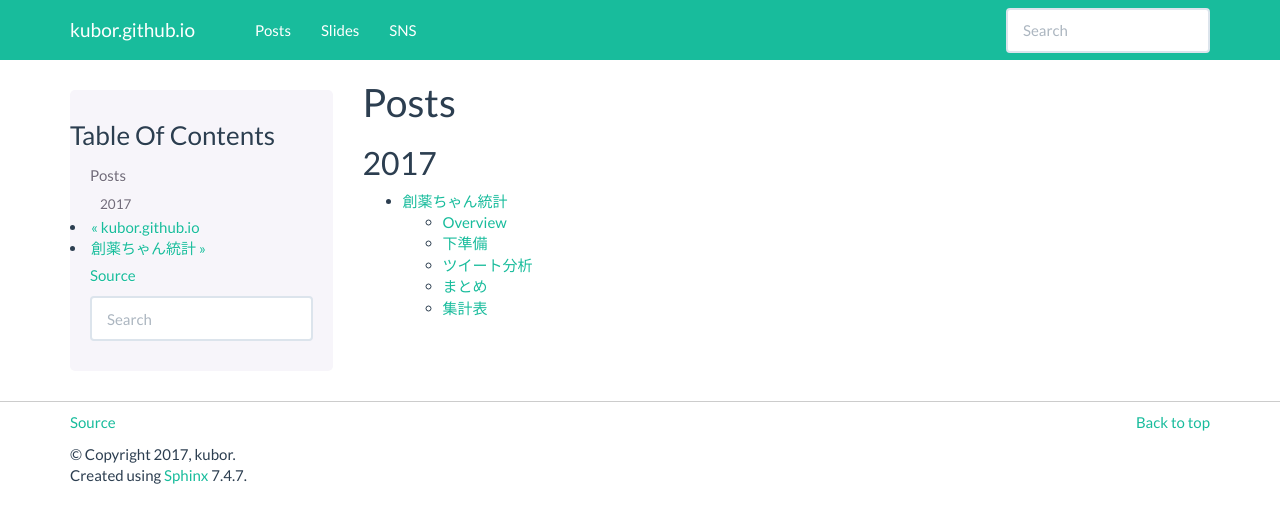
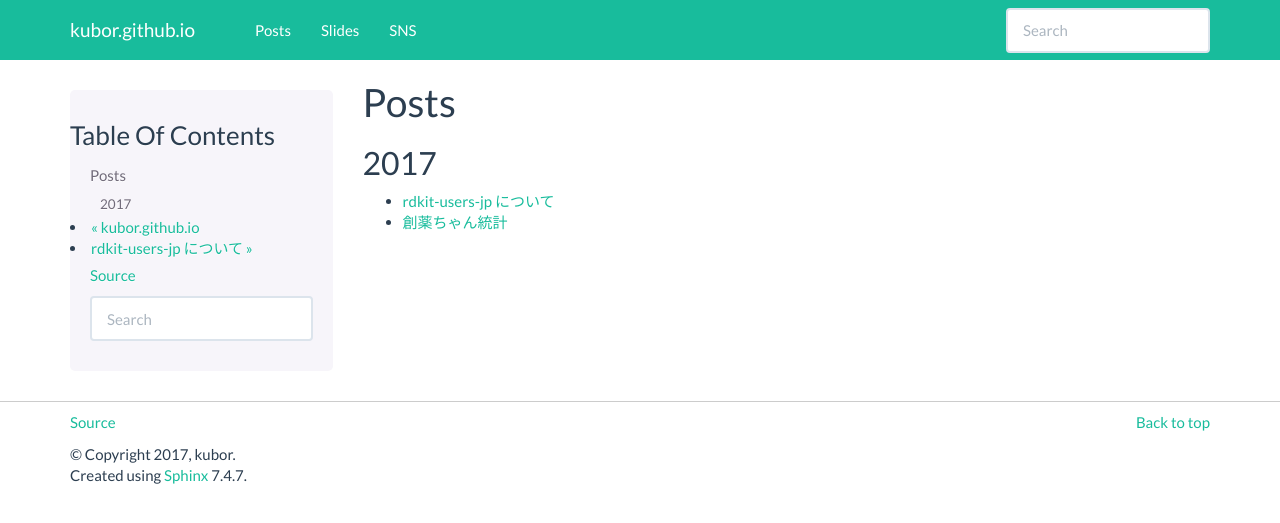
Before and after one commit to kubor/kubor.github.io, a Sphinx documentation site: the page built from source/posts.rst, in a window 1280 px wide. Shown: the top 523 px of the page. Built offline with Sphinx 7.4.7, drawn with Linux system fonts in a browser that asks for light colours; part of the change alters nothing that is shown.

Commit message:
:memo: Write about rdkit users jp

```diff
--- a/source/posts.rst
+++ b/source/posts.rst
@@ -5,6 +5,7 @@ Posts
 ----
 
 .. toctree::
-    :maxdepth: 2
+    :maxdepth: 1
+    :glob:
 
-    posts/souyakuchan_stats
+    posts/*
--- /dev/null
+++ b/source/posts/20171218_about_rdkitusersjp.rst
@@ -0,0 +1,66 @@
+rdkit-users-jp について
+=======================
+
+.. attention::
+    この記事は創薬アドベントカレンダー18日目の記事です。`創薬 Advent Calendar 2017 <https://adventar.org/calendars/2412>`_
+
+創薬の現場では計算化学による解析技術が応用されており、解析には専用のソフトウェアが使われます。その種類は多様なため、どのソフトをどう使用するのかを決める技術選定は、重要な仕事の1つだと僕は思います。
+
+ここではケモインフォマティクス全般に幅広く利用可能なRDKit [1]_ のユーザー会について紹介します。
+
+rdkit-users-jp について
+-----------------------
+
+rdkit-users-jp は日本のRDKitユーザーのための情報交換コミュニティとして2017年6月23日に発足しました。
+コミュニティではSlackとMLを用意し、情報交換をしたり、公式ドキュメントの翻訳作業などを行っています。
+これからRDKitを使われる方、RDKitを既に使っている方など、どなたでも参加することが出来ますのでぜひ起こしください。
+
+- ユーザー会WEBサイト： https://rdkit-users.jp
+- ユーザー会のSlack： `Join Slack here <https://rdkit-users-jp.slack.com/join/shared_invite/enQtMjg3ODU1Mzk3OTg3LTJhNmQ1ODM3NDIzNTQyZGI5MzliZDg0MjA1ZGZlNGMyNTA0NThiZDcxMTQ1MjNhMzEwYzI3MDA3OTUzOGU2MzY>`_
+
+RDKitとは
+---------
+
+`RDKit <http://rdkit.org/>`_ とは、オープンソースで開発されているケモインフォマティクス解析ソフトです。
+ソースコードはGitHub上で管理されており、自由に閲覧、使用することができ、開発に参加することもできます。
+
+メーリングリスト [2]_ もあり、日々活発に議論されています。
+
+RDKitで出来ること
+-----------------
+
+一部基本機能について抜粋します。
+
+    - Input/Output: SMILES/SMARTS, SDF, TDT, SLN 1, Corina mol2 1, PDB, sequence notation, FASTA (peptides only), HELM (peptides only)
+    - Substructure searching
+    - Canonical SMILES
+    - Chirality support (i.e. R/S or E/Z labeling)
+    - Chemical transformations (e.g. remove matching substructures)
+    - Chemical reactions
+    - Molecular serialization (e.g. mol <-> text)
+    - 2D depiction, including constrained depiction
+    - Fingerprinting: Daylight-like, atom pairs, topological torsions, Morgan algorithm, “MACCS keys”, extended reduced graphs, etc.
+    - Similarity/diversity picking
+    - Gasteiger-Marsili charges
+    - Bemis and Murcko scaffold determination
+    - Salt stripping
+    - Functional-group filters
+
+残りの機能については次のページに網羅されています。
+http://rdkit.org/docs/Overview.html#functionality-overview
+
+ライブラリ自体はC++で書かれていますが、Java、Python、C#から扱うことが可能です。
+
+日本語のドキュメントについて
+----------------------------
+
+例えば `Pythonによるチュートリアル <http://rdkit.org/docs/GettingStartedInPython.html>`_ などもあり、公式のドキュメントは充実しているので初心者でもある程度気合を入れれば学べると思います。残念ながら、現在は日本語ドキュメントがなく、全て英語のため一部わかりにくい箇所や、導入の際の障壁になることもあるかも知れません。
+
+現在 rdkit-users-jp ではSphinxを利用したドキュメントの翻訳活動の準備中です。ご興味のある方はぜひご参加ください。
+
+----
+
+.. rubric:: 注釈
+
+.. [1] RDKit: Open-Source Cheminformatics Software: http://rdkit.org/
+.. [2] https://sourceforge.net/p/rdkit/mailman/
```
